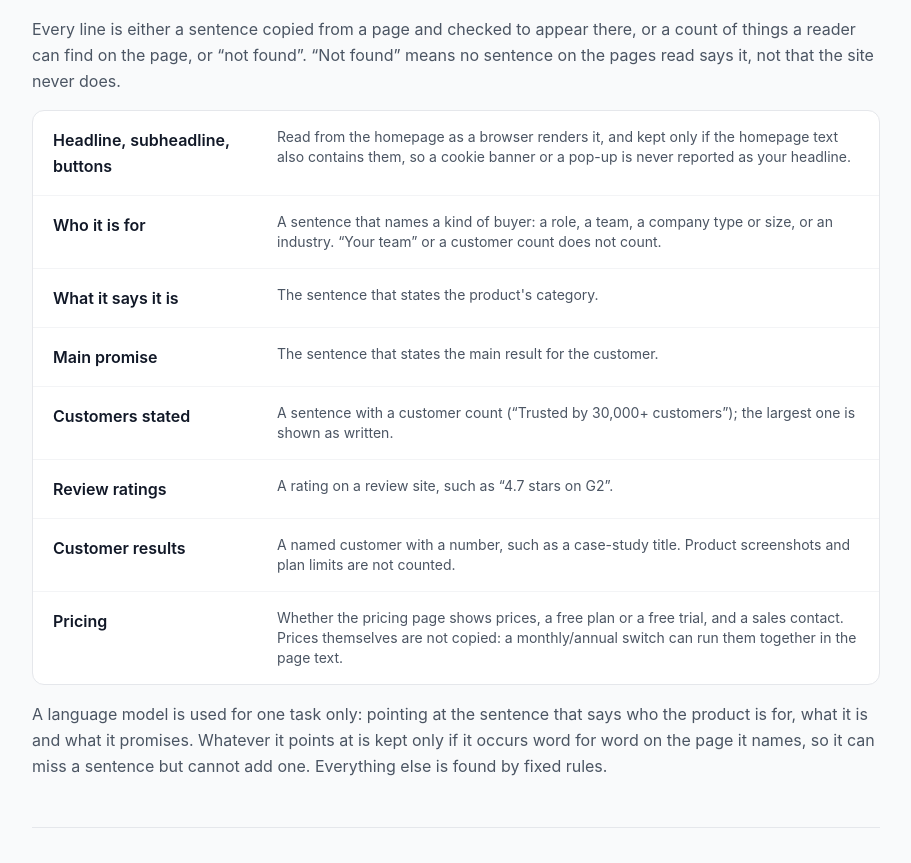
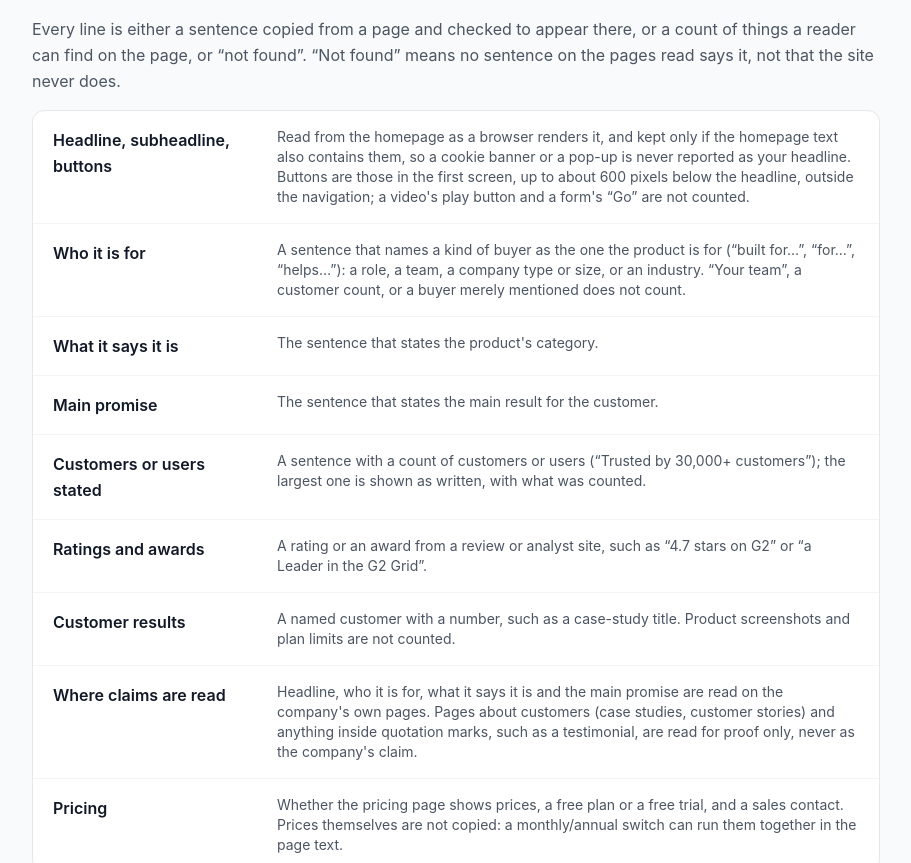
Before and after one commit to Ardeleanugeorge/Vectrios-fronted, a Next.js app in the folder Desktop/UNICORN/frontend/: page /methodology in a window 1280 px wide. Shown: the part 620-1483 px from the top of the page, without its empty margins (184-1095 px from the left). Built offline with nearby package versions, Linux system fonts and the light colour scheme; no server answers.

Commit message:
Batch 15: customers or users, ratings and awards, buttons near the headline, methodology

```diff
--- a/Desktop/UNICORN/frontend/app/methodology/page.tsx
+++ b/Desktop/UNICORN/frontend/app/methodology/page.tsx
@@ -16,13 +16,14 @@ function Section({ title, children }: { title: string; children: React.ReactNode
 }
 
 const FIELDS: { label: string; how: string }[] = [
-  { label: "Headline, subheadline, buttons", how: "Read from the homepage as a browser renders it, and kept only if the homepage text also contains them, so a cookie banner or a pop-up is never reported as your headline." },
-  { label: "Who it is for", how: "A sentence that names a kind of buyer: a role, a team, a company type or size, or an industry. “Your team” or a customer count does not count." },
+  { label: "Headline, subheadline, buttons", how: "Read from the homepage as a browser renders it, and kept only if the homepage text also contains them, so a cookie banner or a pop-up is never reported as your headline. Buttons are those in the first screen, up to about 600 pixels below the headline, outside the navigation; a video's play button and a form's “Go” are not counted." },
+  { label: "Who it is for", how: "A sentence that names a kind of buyer as the one the product is for (“built for…”, “for…”, “helps…”): a role, a team, a company type or size, or an industry. “Your team”, a customer count, or a buyer merely mentioned does not count." },
   { label: "What it says it is", how: "The sentence that states the product's category." },
   { label: "Main promise", how: "The sentence that states the main result for the customer." },
-  { label: "Customers stated", how: "A sentence with a customer count (“Trusted by 30,000+ customers”); the largest one is shown as written." },
-  { label: "Review ratings", how: "A rating on a review site, such as “4.7 stars on G2”." },
+  { label: "Customers or users stated", how: "A sentence with a count of customers or users (“Trusted by 30,000+ customers”); the largest one is shown as written, with what was counted." },
+  { label: "Ratings and awards", how: "A rating or an award from a review or analyst site, such as “4.7 stars on G2” or “a Leader in the G2 Grid”." },
   { label: "Customer results", how: "A named customer with a number, such as a case-study title. Product screenshots and plan limits are not counted." },
+  { label: "Where claims are read", how: "Headline, who it is for, what it says it is and the main promise are read on the company's own pages. Pages about customers (case studies, customer stories) and anything inside quotation marks, such as a testimonial, are read for proof only, never as the company's claim." },
   { label: "Pricing", how: "Whether the pricing page shows prices, a free plan or a free trial, and a sales contact. Prices themselves are not copied: a monthly/annual switch can run them together in the page text." },
 ]
 
@@ -74,14 +75,14 @@ export default function MethodologyPage() {
         <Section title="3. Your site next to your competitors">
           <p>
             The dashboard and the report put your site and each competitor on the same lines. Where you differ is stated with a fixed
-            sentence over what was found, for example &ldquo;2 of 4 competitors cite a review rating; no rating was found on the
+            sentence over what was found, for example &ldquo;2 of 4 competitors cite a rating or award such as G2, Capterra or Gartner; none was found on the
             pages of your site that were read&rdquo;. Only competitors that were read are counted.
           </p>
         </Section>
 
         <Section title="4. What counts as a change">
           <p>
-            A new homepage headline, or a new line on who it is for, what it says it is, its promise, customer count, review ratings, prices, free offer or sales contact - yours or a competitor&apos;s - read on two nightly readings in a row. A quoted line counts as changed only when the old quote is gone from the pages. A change that shows for one night and goes back, such as an A/B test, is not reported. You see the
+            A new homepage headline, or a new line on who it is for, what it says it is, its promise, customer or user count, ratings and awards, prices, free offer or sales contact - yours or a competitor&apos;s - read on two nightly readings in a row. A quoted line counts as changed only when the old quote is gone from the pages. A change that shows for one night and goes back, such as an A/B test, is not reported. You see the
             old and the new text and the dates of the readings.
           </p>
         </Section>
--- a/Desktop/UNICORN/frontend/app/page.tsx
+++ b/Desktop/UNICORN/frontend/app/page.tsx
@@ -325,7 +325,7 @@ export default function Home() {
             </li>
             <li className="flex items-center gap-3">
               <span className="w-1.5 h-1.5 rounded-full bg-indigo-600 shrink-0" />
-              Proof: customer counts, review ratings, named customer results
+              Proof: customer or user counts, ratings and awards, named customer results
             </li>
             <li className="flex items-center gap-3">
               <span className="w-1.5 h-1.5 rounded-full bg-indigo-600 shrink-0" />
--- a/Desktop/UNICORN/frontend/app/report/page.tsx
+++ b/Desktop/UNICORN/frontend/app/report/page.tsx
@@ -177,7 +177,7 @@ export default function ReportPage() {
             ) : (
               <p className="text-sm" style={{ color: C.sub }}>
                 {readCount
-                  ? "On who it is for, review ratings, customer results, customer counts, prices and free offers, you do what most of these competitors do. The differences are in the wording below."
+                  ? "On who it is for, ratings and awards, customer results, customer counts, prices and free offers, you do what most of these competitors do. The differences are in the wording below."
                   : "No competitor has been read yet."}
               </p>
             )}
--- a/Desktop/UNICORN/frontend/components/dashboard/MessagingOverview.tsx
+++ b/Desktop/UNICORN/frontend/components/dashboard/MessagingOverview.tsx
@@ -114,7 +114,7 @@ const ROWS: { group: string; rows: Row[] }[] = [
         cell: (f) => f.buttons.length
           ? <div className="flex flex-wrap gap-1">{f.buttons.map((b) => (
               <span key={b} className="border border-gray-700 rounded px-1.5 py-px text-gray-900">{b}</span>))}</div>
-          : NF,
+          : <span className="text-gray-400 italic">None near the headline</span>,
       },
     ],
   },
@@ -130,13 +130,13 @@ const ROWS: { group: string; rows: Row[] }[] = [
     group: "Proof",
     rows: [
       {
-        label: "Customers stated",
+        label: "Customers or users stated",
         cell: (f) => f.customer_count
-          ? <div><p className="font-semibold text-gray-900">{f.customer_count.as_written}</p>
+          ? <div><p className="font-semibold text-gray-900">{f.customer_count.as_written}{f.customer_count.unit ? ` ${f.customer_count.unit}` : ""}</p>
               <Q text={f.customer_count.quote} page={f.customer_count.page} /></div>
           : NF,
       },
-      { label: "Review ratings", cell: (f) => <Quotes items={f.proof.ratings.quotes} count={f.proof.ratings.count} /> },
+      { label: "Ratings and awards", cell: (f) => <Quotes items={f.proof.ratings.quotes} count={f.proof.ratings.count} /> },
       { label: "Customer results", cell: (f) => <Quotes items={f.proof.results.quotes} count={f.proof.results.count} show={2} /> },
     ],
   },
@@ -334,7 +334,7 @@ export default function MessagingOverview({ companyId, reloadKey = 0 }: { compan
               </p>
             ) : (
               <p className="text-sm text-gray-700">
-                On who it is for, review ratings, customer results, customer counts, prices and free offers, you do
+                On who it is for, ratings and awards, customer results, customer counts, prices and free offers, you do
                 what most of these competitors do. The differences are in the wording below.
               </p>
             )}
--- a/Desktop/UNICORN/frontend/components/scan/ScanFindings.tsx
+++ b/Desktop/UNICORN/frontend/components/scan/ScanFindings.tsx
@@ -19,7 +19,7 @@ export type Findings = {
   buttons: string[]
   claims: { audience: Quote | null; category: Quote | null; promise: Quote | null }
   proof: Record<"customers" | "ratings" | "results", { count: number; quotes: Quote[] }>
-  customer_count: { as_written: string; quote: string; page: string } | null
+  customer_count: { as_written: string; unit?: string; quote: string; page: string } | null
   pricing: {
     pricing_page: string | null
     state: "shown" | "not_shown" | "unknown"
@@ -121,7 +121,7 @@ export default function ScanFindings({ findings }: { findings: Findings }) {
                 <span key={b} className="inline-block text-sm border border-gray-800 rounded-md px-2.5 py-0.5">{b}</span>
               ))}
             </div>
-          ) : <NotFound />}
+          ) : <span className="text-sm text-gray-400 italic">None near the headline</span>}
         </Row>
       </Section>
 
@@ -134,16 +134,16 @@ export default function ScanFindings({ findings }: { findings: Findings }) {
       </Section>
 
       <Section title="Proof">
-        <Row label="Customers stated">
+        <Row label="Customers or users stated">
           {f.customer_count ? (
             <div>
-              <p className="text-2xl font-bold text-gray-900">{f.customer_count.as_written}</p>
+              <p className="text-2xl font-bold text-gray-900">{f.customer_count.as_written}{f.customer_count.unit ? ` ${f.customer_count.unit}` : ""}</p>
               <p className="text-gray-700 mt-1">&ldquo;{f.customer_count.quote}&rdquo;</p>
               <Source url={f.customer_count.page} />
             </div>
           ) : <NotFound />}
         </Row>
-        <Row label="Review ratings" hint="G2, Capterra and similar">
+        <Row label="Ratings and awards" hint="G2, Capterra, Gartner and similar">
           <QuoteList items={f.proof.ratings.quotes} count={f.proof.ratings.count} />
         </Row>
         <Row label="Customer results" hint="A named customer and a number">
```
